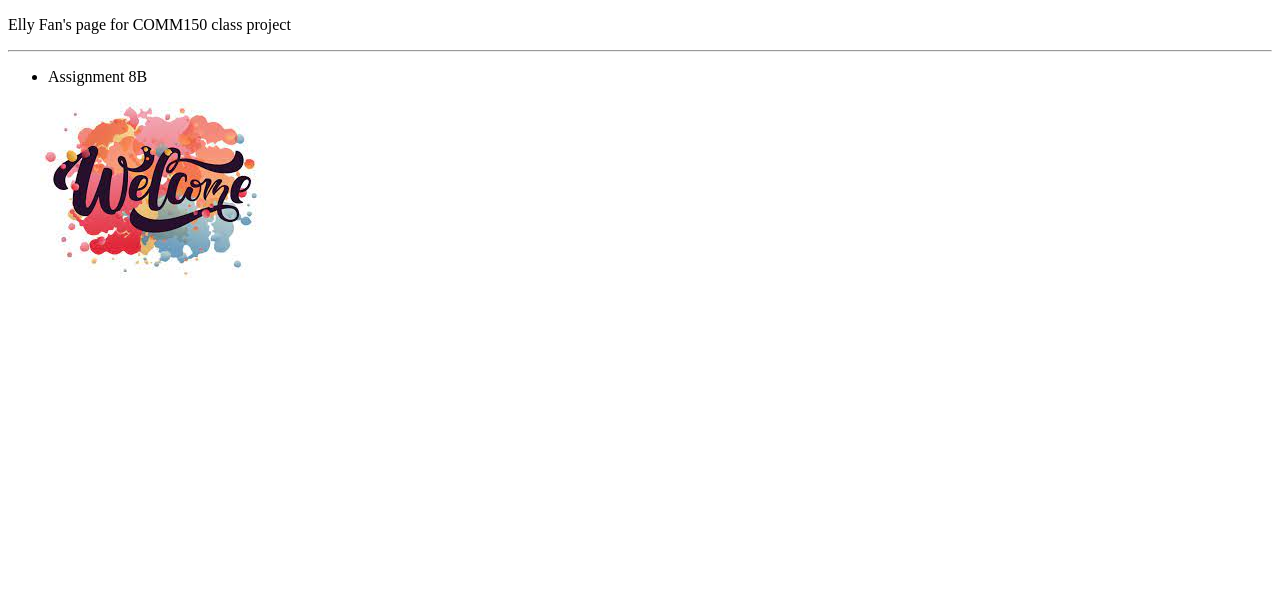
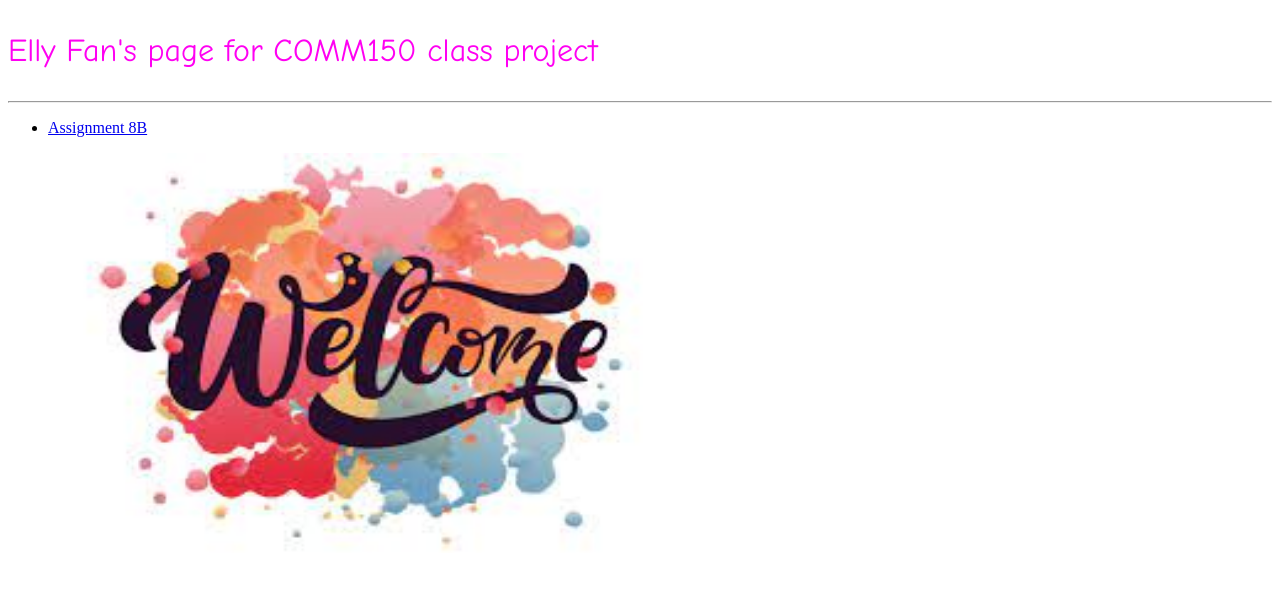
Before and after one commit to Elly0406/elly0406.github.io, a plain HTML site: page index.html in a window 1280 px wide. Drawn offline with Linux system fonts and the light colour scheme.

Commit message:
Add files via upload

```diff
--- a/index.html
+++ b/index.html
@@ -7,15 +7,16 @@
 </head>
 
 <body>
-<p>Elly Fan's page for COMM150 class project</p>
+<p style="color:rgb(255, 0, 242);font-family:Comic sans MS;font-size: 200%;">Elly Fan's page for COMM150 class project</p>
 
 <hr>
 
 <ul>
-    <li>Assignment 8B</li>
+    <li><a href="https://Elly0406.github.io/Assignment 8B.html">Assignment 8B</a></li>
+
 </ul>
 
-<img src="graphics/welcome.jpeg">
+<img src="graphics/welcome.jpeg"style="width:700px;height:400px;">
 
 </body>
 
```
